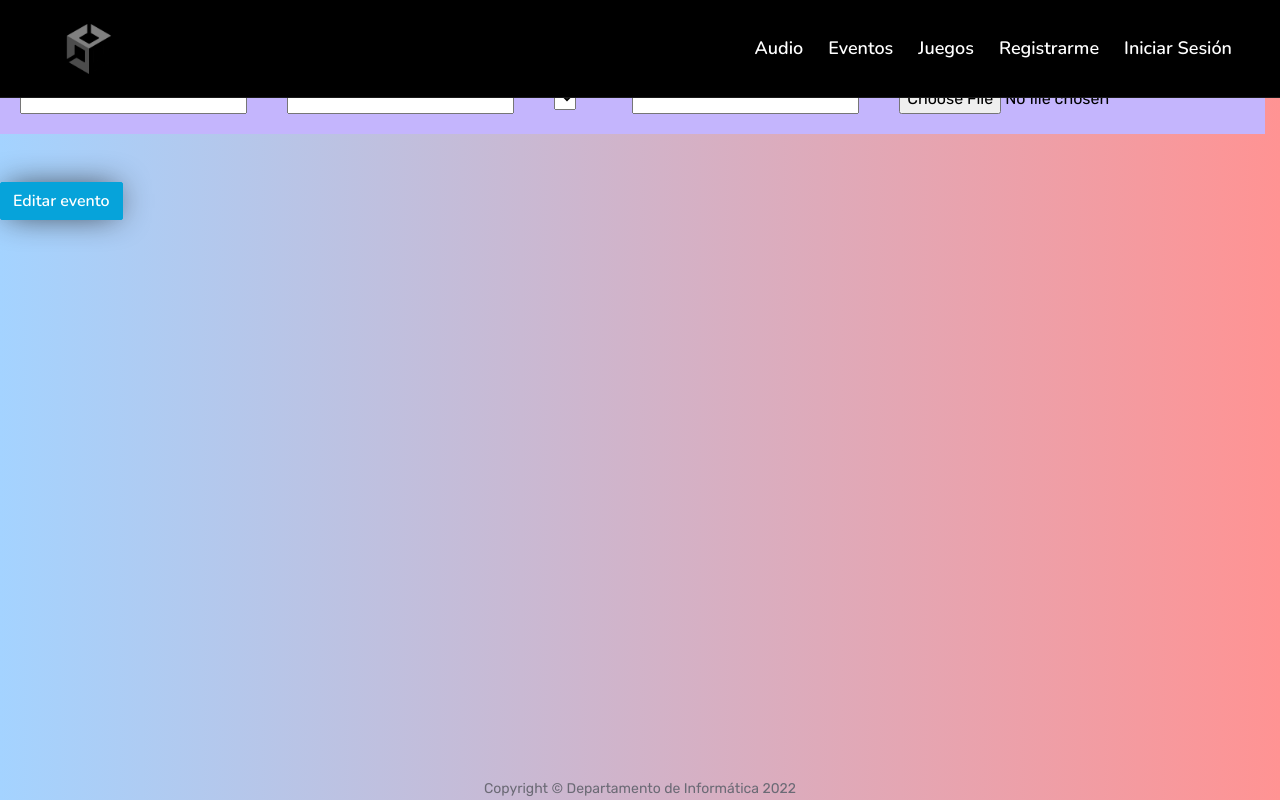
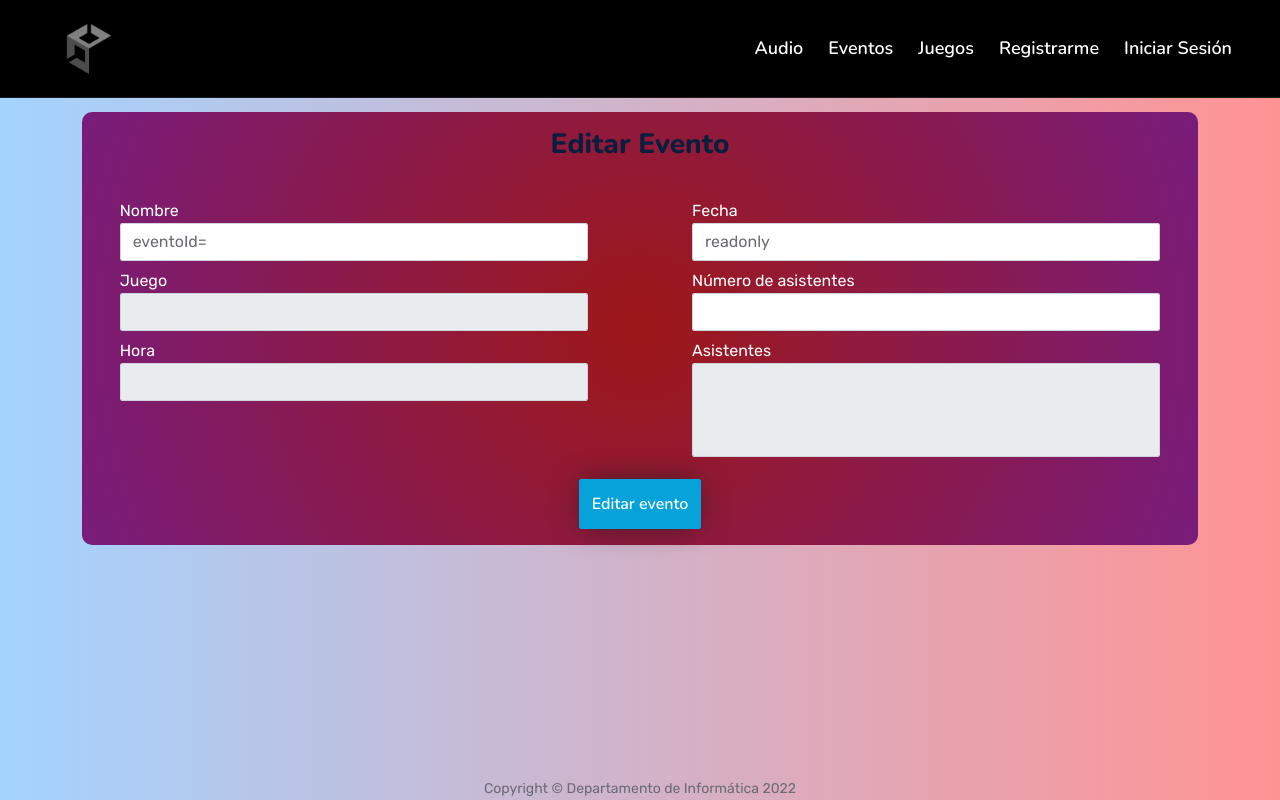
Before and after one commit to LuisCarlosGascon/Proyecto-2, a Symfony app: template templates/evento/editar.html.twig in a window 1280 px wide. Run offline with Twig, Linux system fonts and the light colour scheme; the template is opened without the code that fills it, so the values that code supplies are empty; some libraries are stand-ins or nearby versions.

Commit message:
CRUD de eventos operativo

```diff
--- a/public/css/estilos.css
+++ b/public/css/estilos.css
@@ -314,6 +314,21 @@
     margin-top: 80px;
   }
 }
+.c-tablaE {
+  margin-top: 150px;
+  margin-left: 15%;
+  padding-bottom: 50px;
+}
+
+.c-tablaE__img {
+  width: 50px;
+  height: 50px;
+}
+
+#tabla-eventos {
+  width: 80%;
+}
+
 .btn-vacio {
   background-color: transparent;
   border: transparent;
--- /dev/null
+++ b/public/js/editarEvento.js
@@ -0,0 +1,39 @@
+$(function(){
+    var nombre=$("#nombreEvento");
+    var juego=$("#juegoEvento")
+    var fecha=$("#fechaEvento");
+    var btn=$("#btnEvento_editar");
+    var tramo=$("#juegoHora");
+    var asistentes=$("#asistentesEvento");
+    var nAsistentes=$("#nAsistentesEvento");
+    var alert=$("#alertPut");
+    var cerrar=$(".c-closebtn");
+
+    nAsistentes.prop("disabled",false);
+
+    btn.click(function(){
+        var evento={
+            "evento":{
+              "id":nombre.attr("eventoId"),
+              "nombre":nombre.val(),
+              "fecha":fecha.val(),
+              "num_asistentes_max":asistentes.val(),
+              "tramo":tramo.val(),
+              "juego":juego.val(),
+              "users":nAsistentes.val()
+            }
+          }
+          console.log(evento)
+        $.ajax({
+            type:"PUT",
+            url:"http://localhost:8000/api/putEvento",
+            data:JSON.stringify(evento),
+            dataType:"JSON",
+            success:function(json){
+                if(json["Success"]){
+                    alert.css({"display":"block"});
+                }
+            }
+          });
+    })
+})
--- a/public/js/evento.js
+++ b/public/js/evento.js
@@ -5,7 +5,6 @@
     var btn=$("#btnEvento");
     var tramo=$("#juegoHora");
     var asistentes=$("#asistentesEvento");
-    var imagen=$("#imagenEvento");
     var nAsistentes=$("#nAsistentesEvento");
     var alert=$("#alert");
     var cerrar=$(".c-closebtn");
--- a/public/sass/component/_table.scss
+++ b/public/sass/component/_table.scss
@@ -160,3 +160,20 @@
         margin-top: 80px;
     }
 }
+
+//EVENTOS
+
+.c-tablaE{
+    margin-top:150px;
+    margin-left:15%;
+    padding-bottom: 50px;
+}
+
+.c-tablaE__img{
+    width: 50px;
+    height: 50px;
+}
+
+#tabla-eventos{
+    width: 80%;
+}
--- a/templates/evento/editar.html.twig
+++ b/templates/evento/editar.html.twig
@@ -4,29 +4,42 @@
 
 {% block body %}
 <script src="{{ asset('js/evento.js')}}"></script>
+<script src="{{ asset('js/editarEvento.js')}}"></script>
+<div class="container">
+    <div class="c-formulario__p p-3">
+                <div class="c-formulario__titulo"><h1 class="h3">Editar Evento</h1></div>
+                    <div class="c-formulario__col">
+                        <div>
+                            <label class="c-formulario__label">Nombre</label>
+                            <input type="text" id="nombreEvento" class="form-control" value={{evento.nombre}} eventoId={{evento.id}}>
 
-<div class="c-tabla">
-<table>
-    <thead>
-        <tr>
-            <th>Nombre</th>
-            <th>Fecha</th>
-            <th>Hora</th>
-            <th>Aforo máximo</th>
-            <th>Imagen</th>
-        </tr>
-    </thead>
-    <tbody>
-        <tr class="c-tabla-datos">
-            <td><input type="text" id="nombre" value={{evento.nombre}}></td>
-            <td><input type="text" id="evento_fecha" value={{fecha}}></td>
-            <td><select id="tramo">{% for tramo in tramos %}<option value={{tramo.id}}>{{tramo}}</option>{% endfor %}</select></td>
-            <td><input type="text" id="asistentes" value={{evento.NumAsistentesMax}}></td>
-            <td><input type="file" id="imagen"></td>
-        </tr>
-    </tbody>
-</table>
+                            <label class="c-formulario__label mt-2">Juego</label>
+                            <select id="juegoEvento" class="form-control"></select>
 
-<button id="btn-evento" class="btn btn-primary mt-5">Editar evento</button>
+                            <label class="c-formulario__label mt-2">Hora</label>
+                            <select id="juegoHora" class="form-control"></select>
+
+
+                        </div>
+                        <div>
+                            <label class="c-formulario__label ">Fecha</label>
+                            <input type="text" id="fechaEvento" class="form-control" value={{fecha}} readonly>
+
+
+                            <label class="c-formulario__label mt-2">Número de asistentes</label>
+                            <input type="number" id="asistentesEvento" class="form-control" value={{evento.NumAsistentesMax}}>
+
+                            <label class="c-formulario__label mt-2">Asistentes</label>
+                            <select id="nAsistentesEvento" class="form-control" multiple></select>
+                        </div>
+                    </div>
+                <div class="c-formulario__btn">
+                    <button class="btn btn-primary" id="btnEvento_editar">Editar evento</button>
+                </div>
+            </div>
+    <div id="alertPut" class="c-alert success">
+        <span class="c-closebtn">&times;</span>
+        <strong>¡Genial!</strong> El evento se ha editado correctamente.
+    </div>
 </div>
 {% endblock %}
--- a/templates/evento/lista.html.twig
+++ b/templates/evento/lista.html.twig
@@ -3,7 +3,7 @@
 {% block title %}Eventos{% endblock %}
 
 {% block body %}
-<div class="c-tabla">
+<div class="c-tablaJ pb-5">
 <table id="tabla-juegos" class="table c-tabla-item">
     <thead class="c-thead">
         <tr>
@@ -22,8 +22,8 @@
             <td class="c-tabla__descripcion">{{evento.fechaString}}</td>
             <td>{{evento.tramo}}</td>
             <td>{{evento.NumAsistentesMax}}</td>
-            <td><img src="{{asset('img/' ~ evento.imagen)}}" id="c-tabla__img" class="c-tabla__img"></td>
-            <td><a href="{{url('app_evento_editar',{'id':evento.id})}}">&#9998</a><a href="{{url('app_juego_eliminar',{'id':evento.id})}}">&#10006</a></td>
+            <td><img src="{{asset('img/' ~ evento.imagen)}}" id="c-tabla__img" class="c-tablaE__img"></td>
+            <td><a href="{{url('app_evento_editar',{'id':evento.id})}}">&#9998</a><a href="{{path('app_evento_eliminar',{'id':evento.id})}}">&#10006</a></td>
         </tr>
     {% endfor %}
     </tbody>
```
Also changed, not shown: src/Controller/ApiEventoController.php (+33 -9 lines), src/Controller/EventoController.php (+30 -40 lines), public/css/estilos.min.css.
